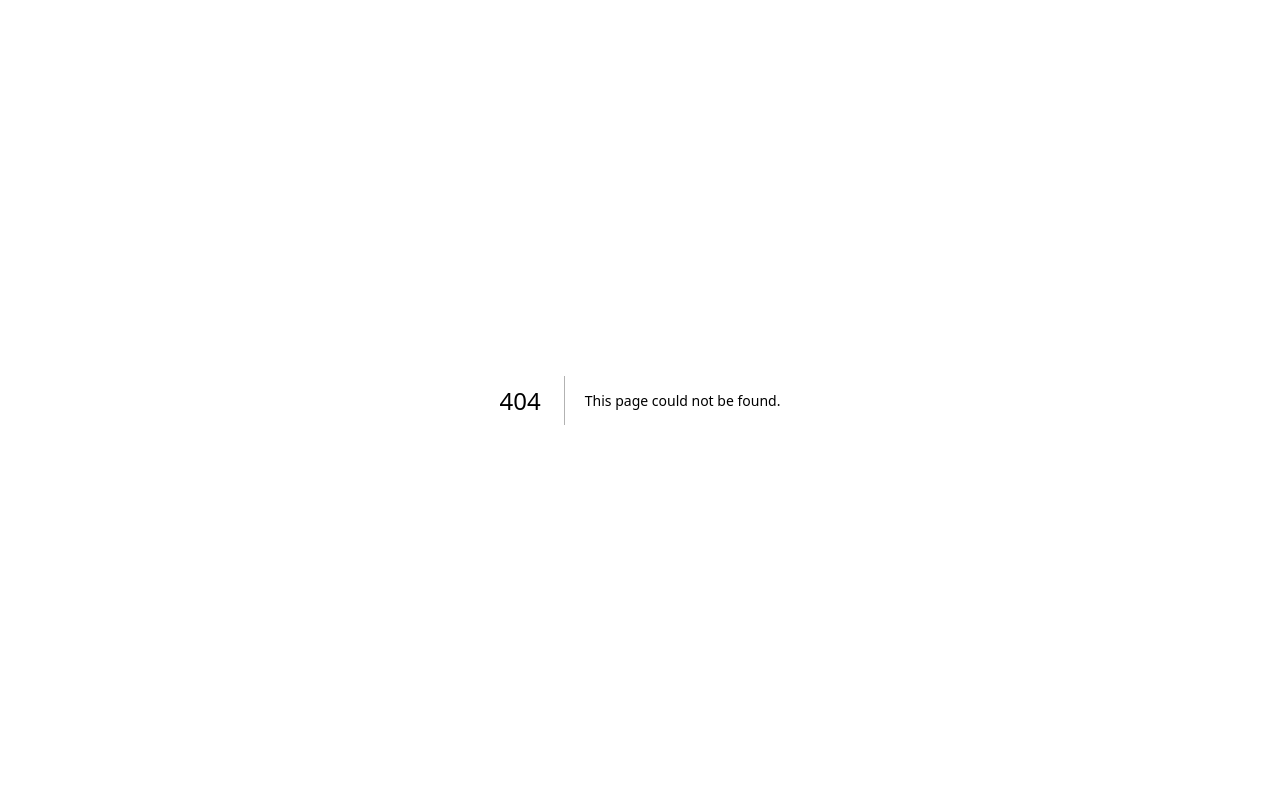
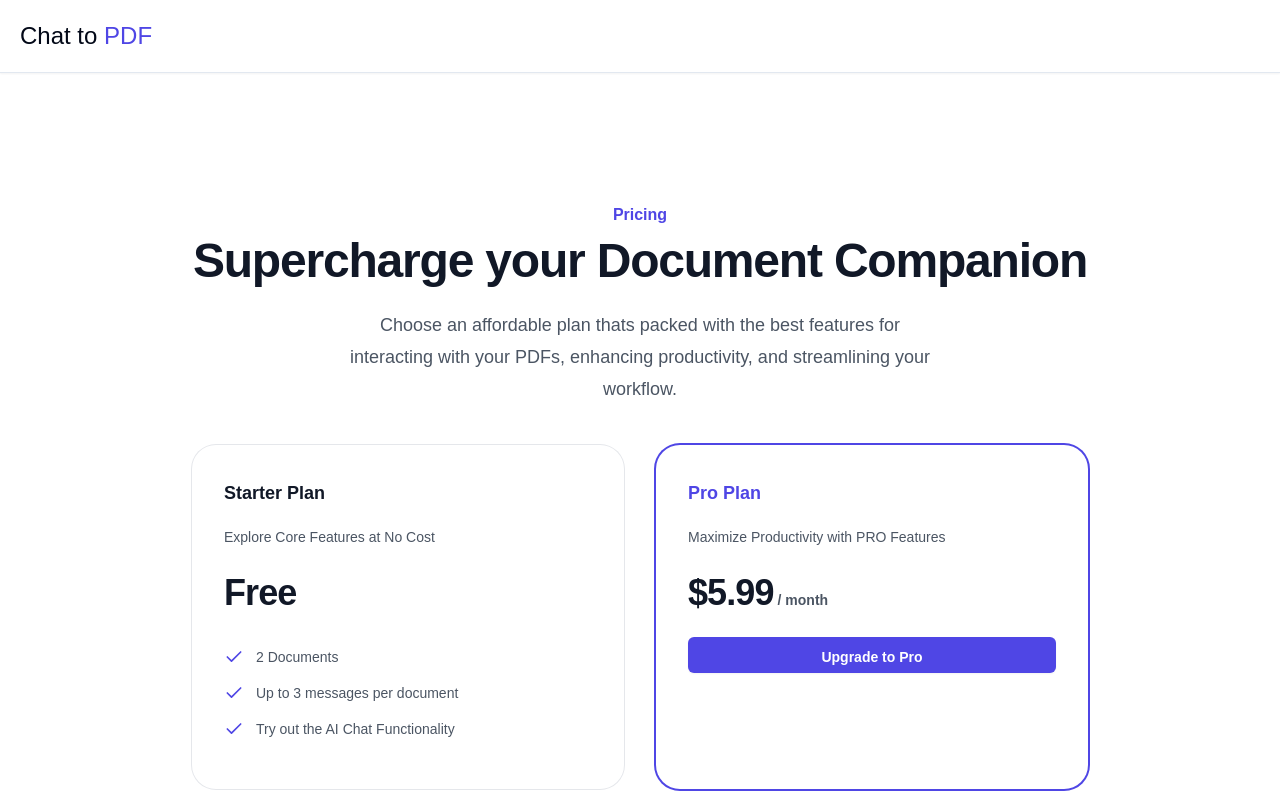
Before and after one commit to Dhirennn/ChatPdfSaas, a Next.js app in the folder chat-with-pdf/: page /dashboard/upgrade in a window 1280 px wide. Before the commit this address had no page. Built offline with nearby package versions, Linux system fonts and the light colour scheme; no server answers.

Commit message:
Add basic styling to pricing page

```diff
--- /dev/null
+++ b/chat-with-pdf/app/dashboard/upgrade/page.tsx
@@ -0,0 +1,99 @@
+import React from 'react'
+import { CheckIcon } from "lucide-react";
+import { Button } from "@/components/ui/button";
+
+
+function PricingPage() {
+  return (
+    <div>
+      <div className="py-24 sm:py-32">
+        <div className="max-w-4xl mx-auto text-center">
+        <h2 className="text-base font-semibold leading-7 text-indigo-600">
+            Pricing
+          </h2>
+          <p className="mt-2 text-4xl font-bold tracking-tight text-gray-900 sm:text-5xl">
+            Supercharge your Document Companion
+          </p>
+        </div>
+        <p className="mx-auto mt-6 max-w-2xl px-10 text-center text-lg leading-8 text-gray-600">
+          Choose an affordable plan thats packed with the best features for
+          interacting with your PDFs, enhancing productivity, and streamlining
+          your workflow.
+        </p>
+
+
+        {/* PRICING COLUMNS */}
+
+        <div className="max-w-md mx-auto mt-10 grid grid-cols-1 md:grid-cols-2 md:max-w-2xl gap-8 lg:max-w-4xl">
+
+        {/* FREE */}
+        <div className="ring-1 ring-gray-200 p-8 h-fit pb-12 rounded-3xl">
+                    <h3 className="text-lg font-semibold leading-8 text-gray-900">
+                      Starter Plan
+                    </h3>
+                    <p className="mt-4 text-sm leading-6 text-gray-600">
+                      Explore Core Features at No Cost
+                    </p>
+                    <p className="mt-6 flex items-baseline gap-x-1">
+                      <span className="text-4xl font-bold tracking-tight text-gray-900">
+                        Free
+                      </span>
+                    </p>
+
+                    <ul
+                      role="list"
+                      className="mt-8 space-y-3 text-sm leading-6 text-gray-600"
+                    >
+                      <li className="flex gap-x-3">
+                        <CheckIcon className="h-6 w-5 flex-none text-indigo-600" />2
+                        Documents
+                      </li>
+                      <li className="flex gap-x-3">
+                        <CheckIcon className="h-6 w-5 flex-none text-indigo-600" />
+                        Up to 3 messages per document
+                      </li>
+                      <li className="flex gap-x-3">
+                        <CheckIcon className="h-6 w-5 flex-none text-indigo-600" />
+                        Try out the AI Chat Functionality
+                      </li>
+                    </ul>
+                  </div>
+
+
+          {/* PRO */}
+          <div className="ring-2 ring-indigo-600 rounded-3xl p-8">
+            <h3 className="text-lg font-semibold leading-8 text-indigo-600">
+                Pro Plan
+              </h3>
+              <p className="mt-4 text-sm leading-6 text-gray-600">
+                Maximize Productivity with PRO Features
+              </p>
+              <p className="mt-6 flex items-baseline gap-x-1">
+                <span className="text-4xl font-bold tracking-tight text-gray-900">
+                  $5.99
+                </span>
+                <span className="text-sm font-semibold leading-6 text-gray-600">
+                  / month
+                </span>
+              </p>
+
+              <Button
+              className="bg-indigo-600 w-full text-white shadow-sm hover:bg-indigo-500 mt-6 block rounded-md px-3 py-2 text-center text-sm font-semibold leading-6 focus-visible:outline focus-visible:outline-2 focus-visible:outline-offset-2 focus-visible:outline-indigo-600"
+              // disabled={loading || isPending}
+              // onClick={handleUpgrade}
+            >
+              Upgrade to Pro
+            </Button>
+
+          </div>
+
+
+        </div>
+
+
+      </div>
+    </div>
+  )
+}
+
+export default PricingPage
```
